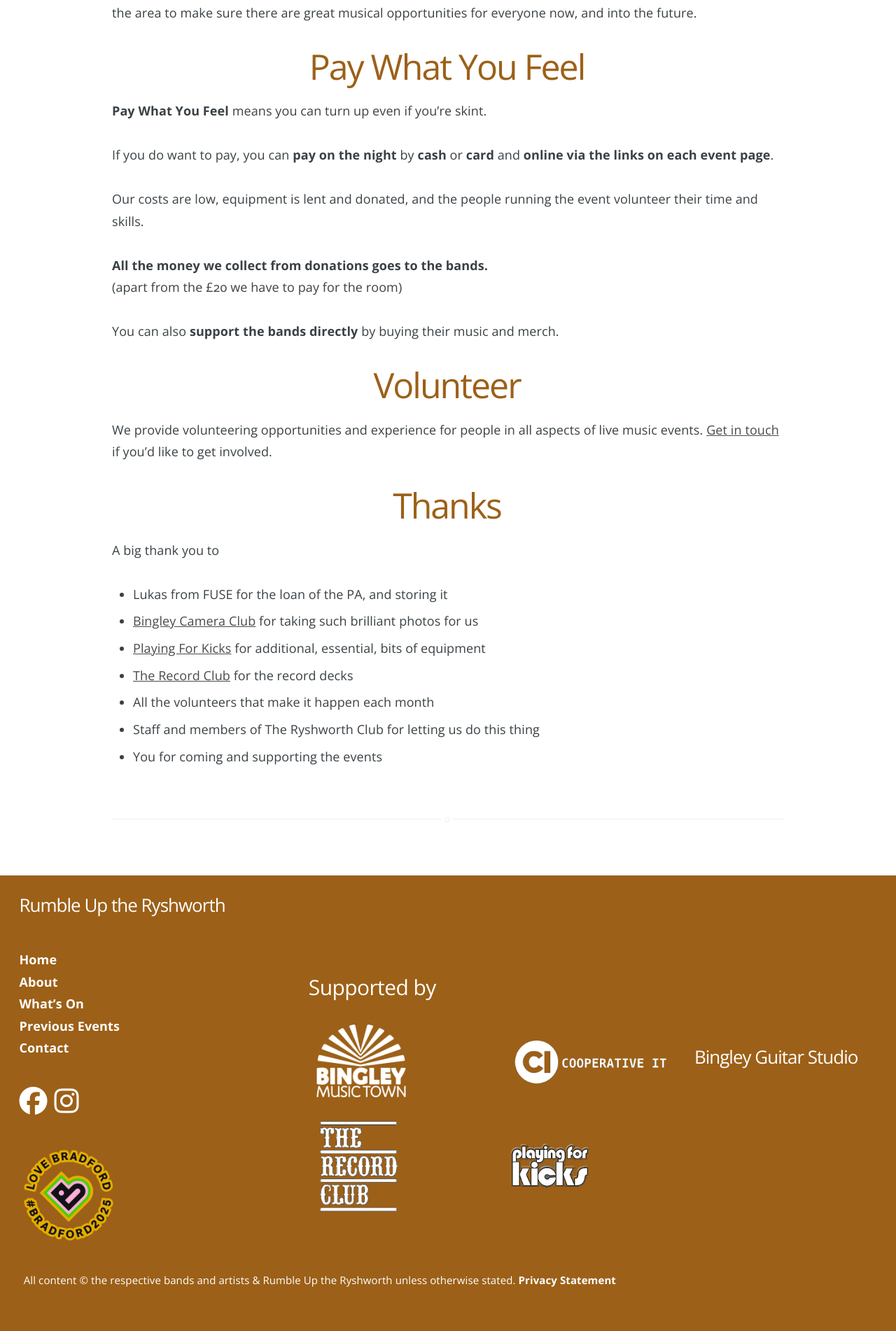
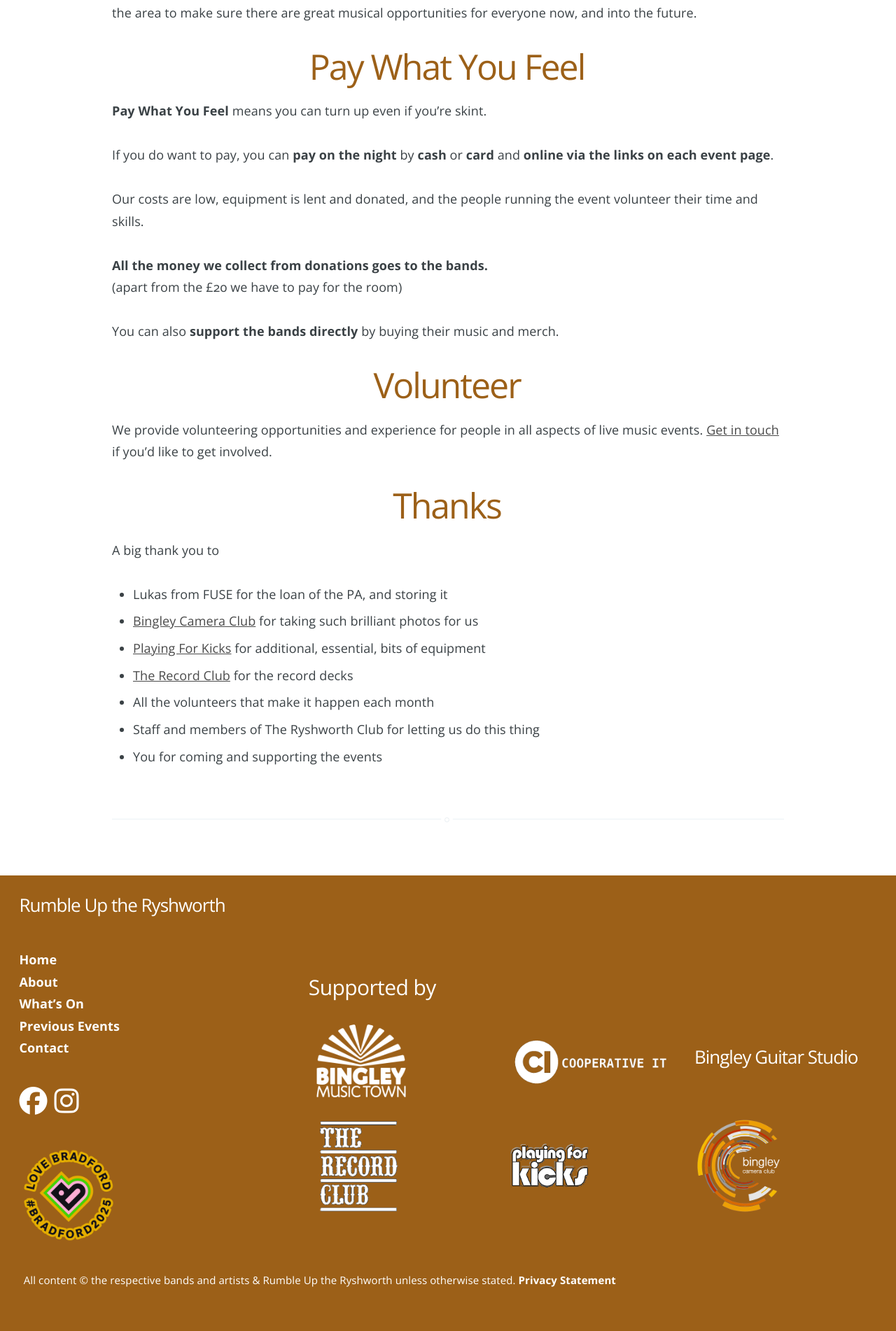
Before and after one commit to caprenter/rumble, a Jekyll site: the page built from docs/index.md, in a window 1280 px wide. Shown: the part 2751-4653 px from the top of the page at 70% size. Built offline with Jekyll 4.4.1, drawn with Linux system fonts in a browser that asks for light colours; comment, search, counter and statistics services are not loaded.

Commit message:
Adds BCC to the footer

```diff
--- a/docs/_includes/footer.html
+++ b/docs/_includes/footer.html
@@ -29,6 +29,9 @@
             <div class="col-md-4">
                 <a href="https://playingforkicks.co.uk/" class="footer-logo"><img style="max-width:140px" src="{{ '/assets/images/pfk_logo.png' | relative_url }}" alt="Playing For Kicks" class="img-responsive" /></a>
             </div>
+            <div class="col-md-4">
+                <a href="https://bingleycameraclub.co.uk/" class="footer-logo"><img style="max-width:140px" src="{{ '/assets/images/BCCLogotransparent.png' | relative_url }}" alt="Bingley Camera Club" class="img-responsive" /></a>
+            </div>
         </div>
     </div>
 </div>
```
Also changed, not shown: docs/assets/images/BCCLogotransparent.png (added).
